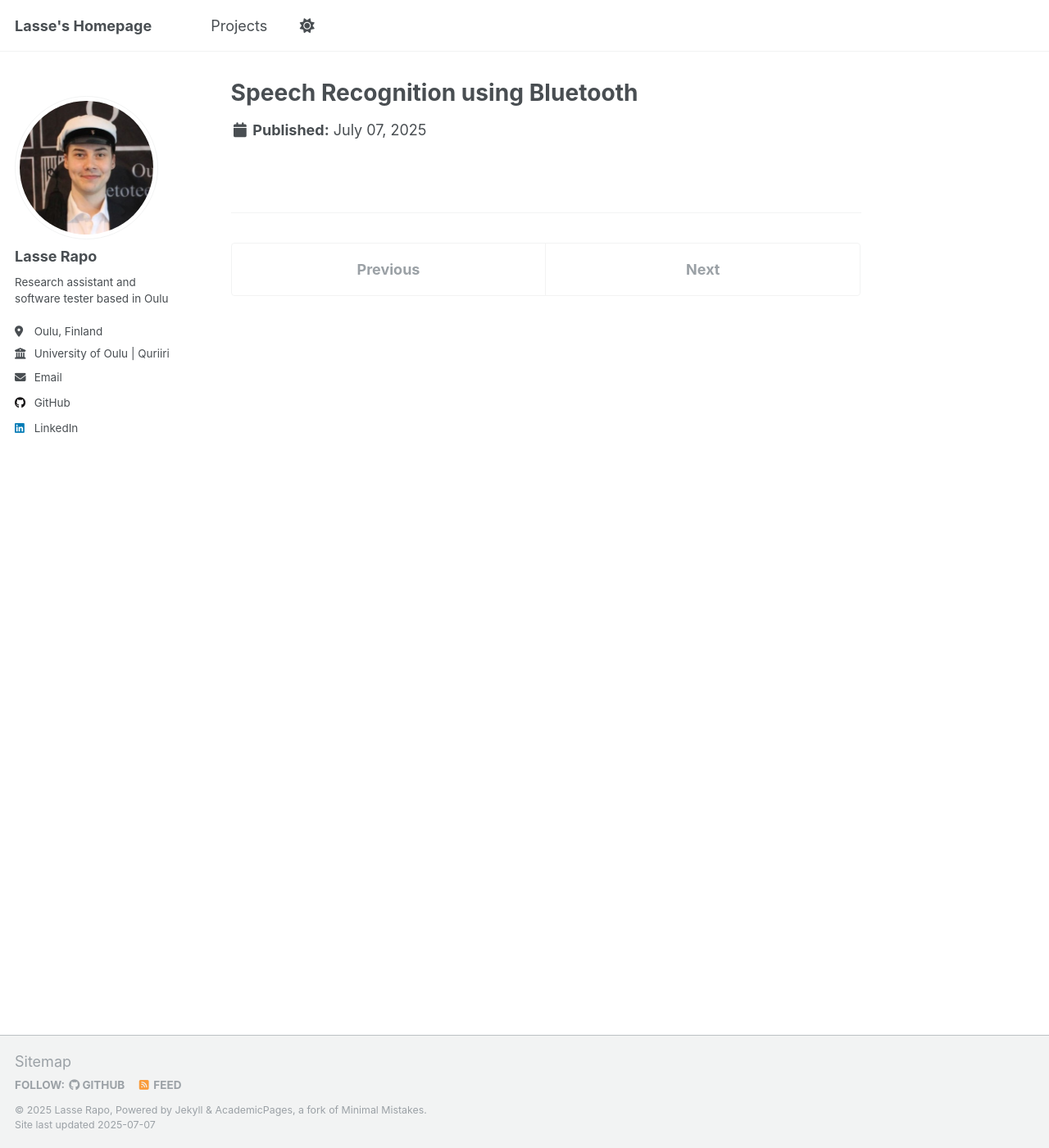
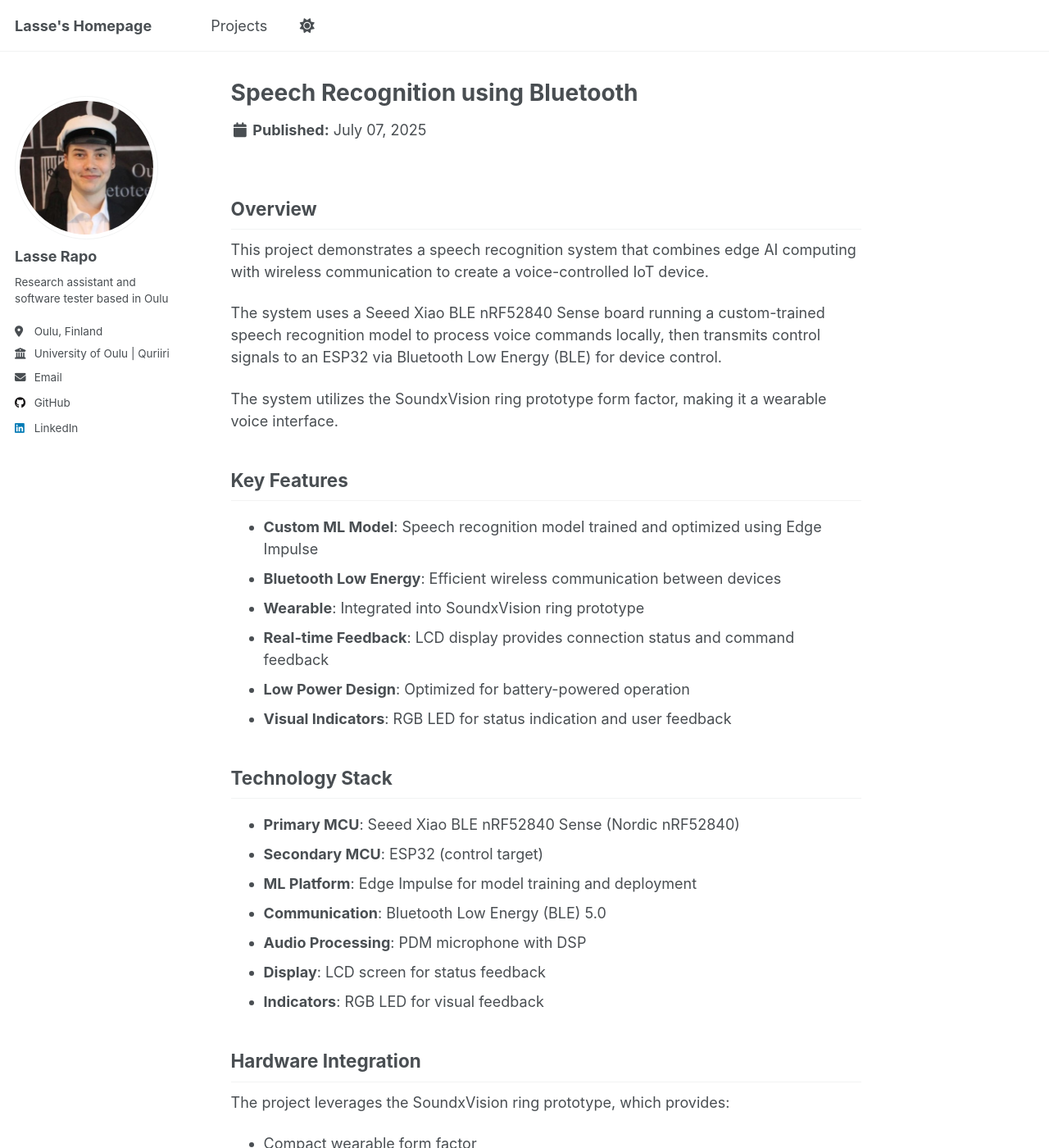
Before and after one commit to LasseRapo/lasserapo.github.io, a Jekyll site: the page built from _projects/project-3.md, in a window 1280 px wide and 1400 px high. Shown: the whole window at 82% size. Built offline with Jekyll 4.4.1, drawn with Linux system fonts in a browser that asks for light colours; a script that is not in the unit is left out; some of the changed text lies outside the part shown.

Commit message:
Update excerpt image and enhance project documentation in project-3

```diff
--- a/_projects/project-3.md
+++ b/_projects/project-3.md
@@ -1,5 +1,46 @@
 ---
 title: "Speech Recognition using Bluetooth"
-excerpt: "A simple speech recognition system controlling an ESP32 through a Bluetooth Low Energy (BLE) connection. The speech recognition model is developed using Edge Impulse and deployed on the Seeed Xiao BLE nRF52840 Sense board. <br/><img src='/images/fctis.jpg'>"
+excerpt: "A simple speech recognition system controlling an ESP32 through a Bluetooth Low Energy (BLE) connection. The speech recognition model is developed using Edge Impulse and deployed on the Seeed Xiao BLE nRF52840 Sense board. <br/><img src='/images/speech_recognition.png'>"
 collection: projects
+github: "https://github.com/LasseRapo/nRF52840-SpeechRecognition-BLE"
 ---
+
+## Overview
+
+This project demonstrates a speech recognition system that combines edge AI computing with wireless communication to create a voice-controlled IoT device.
+
+The system uses a Seeed Xiao BLE nRF52840 Sense board running a custom-trained speech recognition model to process voice commands locally, then transmits control signals to an ESP32 via Bluetooth Low Energy (BLE) for device control.
+
+The system utilizes the SoundxVision ring prototype form factor, making it a wearable voice interface.
+
+## Key Features
+
+- **Custom ML Model**: Speech recognition model trained and optimized using Edge Impulse
+- **Bluetooth Low Energy**: Efficient wireless communication between devices
+- **Wearable**: Integrated into SoundxVision ring prototype
+- **Real-time Feedback**: LCD display provides connection status and command feedback
+- **Low Power Design**: Optimized for battery-powered operation
+- **Visual Indicators**: RGB LED for status indication and user feedback
+
+## Technology Stack
+
+- **Primary MCU**: Seeed Xiao BLE nRF52840 Sense (Nordic nRF52840)
+- **Secondary MCU**: ESP32 (control target)
+- **ML Platform**: Edge Impulse for model training and deployment
+- **Communication**: Bluetooth Low Energy (BLE) 5.0
+- **Audio Processing**: PDM microphone with DSP
+- **Display**: LCD screen for status feedback
+- **Indicators**: RGB LED for visual feedback
+
+## Hardware Integration
+
+The project leverages the SoundxVision ring prototype, which provides:
+- Compact wearable form factor
+- Integrated microphone and processing unit
+- Wireless connectivity
+
+## Repository
+
+The repository contains the source code for the nRF52840 and ESP32 boards, and provides step-by-step instructions for training custom speech models and deploying them to the embedded devices.
+
+[View on GitHub](https://github.com/LasseRapo/nRF52840-SpeechRecognition-BLE)
```
